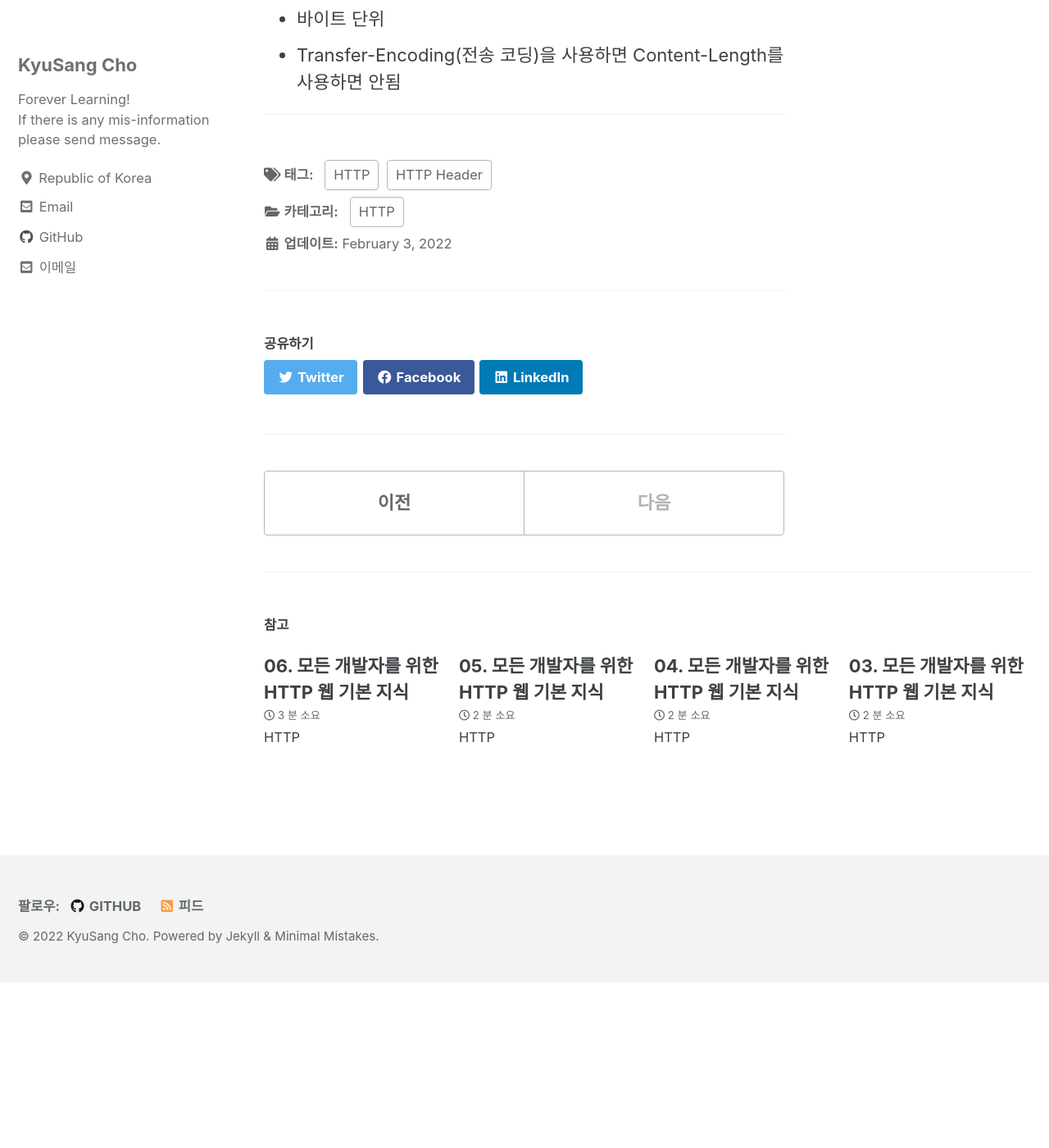
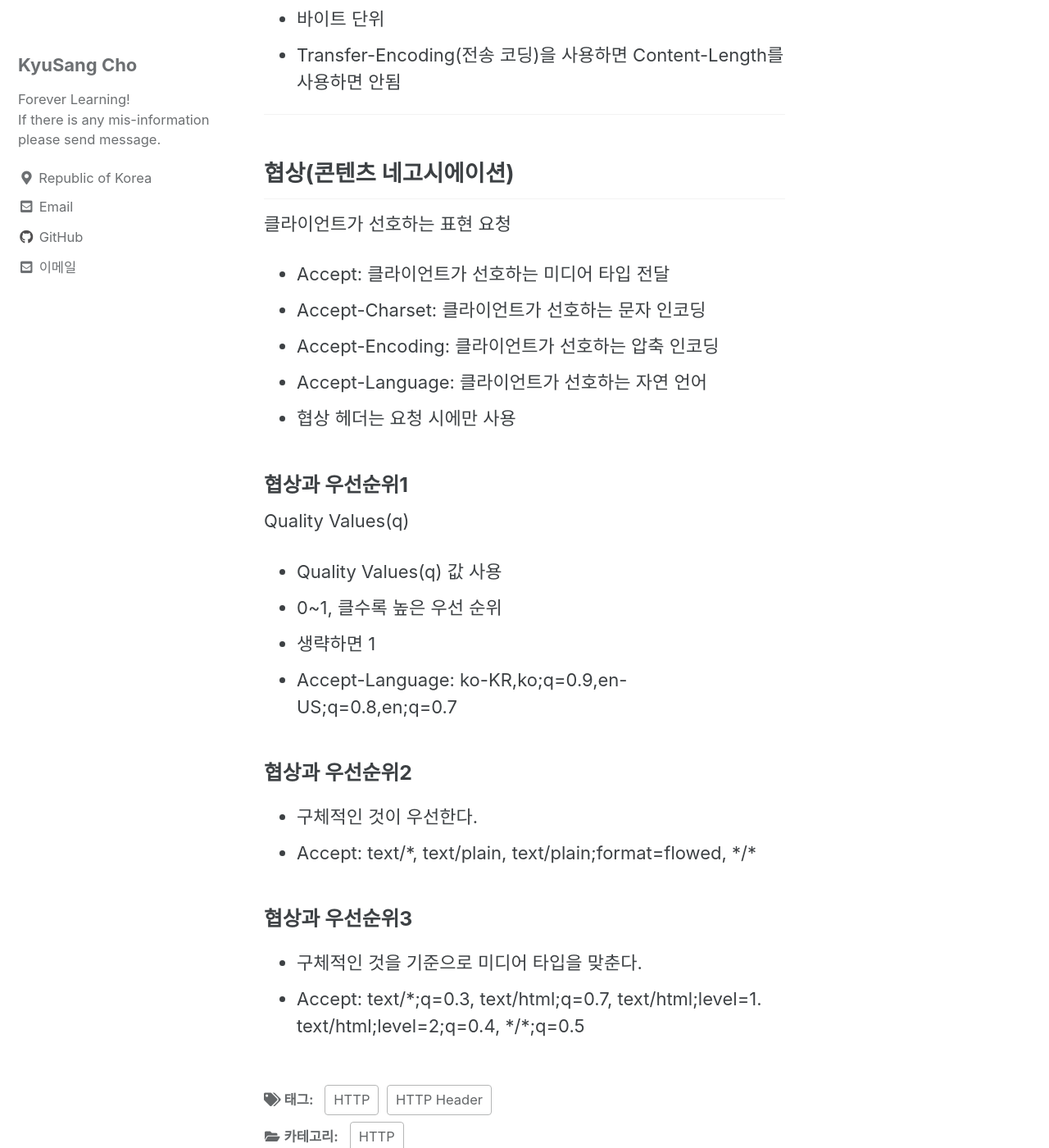
Before and after one commit to DevKS-Yet/DevKs-Yet.github.io, a Jekyll site: the page built from _posts/2022-02-03-50(http07).md, in a window 1280 px wide and 1400 px high, scrolled down 2990 px. Shown: the whole window at 82% size. Built offline with Jekyll 4.4.1, drawn with Linux system fonts in a browser that asks for light colours; cached includes are drawn as plain includes; before the commit the page ends 4188 px from its top, so only the background shows below that.

Commit message:
20220203

```diff
--- a/_posts/2022-02-03-50(http07).md
+++ b/_posts/2022-02-03-50(http07).md
@@ -72,3 +72,26 @@ message body
 - Transfer-Encoding(전송 코딩)을 사용하면 Content-Length를 사용하면 안됨
 
 ---
+
+## 협상(콘텐츠 네고시에이션)
+클라이언트가 선호하는 표현 요청
+- Accept: 클라이언트가 선호하는 미디어 타입 전달
+- Accept-Charset: 클라이언트가 선호하는 문자 인코딩
+- Accept-Encoding: 클라이언트가 선호하는 압축 인코딩
+- Accept-Language: 클라이언트가 선호하는 자연 언어
+- 협상 헤더는 요청 시에만 사용
+
+### 협상과 우선순위1
+Quality Values(q)
+- Quality Values(q) 값 사용
+- 0~1, 클수록 높은 우선 순위
+- 생략하면 1
+- Accept-Language: ko-KR,ko;q=0.9,en-US;q=0.8,en;q=0.7
+
+### 협상과 우선순위2
+- 구체적인 것이 우선한다.
+- Accept: text/\*, text/plain, text/plain;format=flowed, \*/\*
+
+### 협상과 우선순위3
+- 구체적인 것을 기준으로 미디어 타입을 맞춘다.
+- Accept: text/\*;q=0.3, text/html;q=0.7, text/html;level=1. text/html;level=2;q=0.4, \*/\*;q=0.5
```
